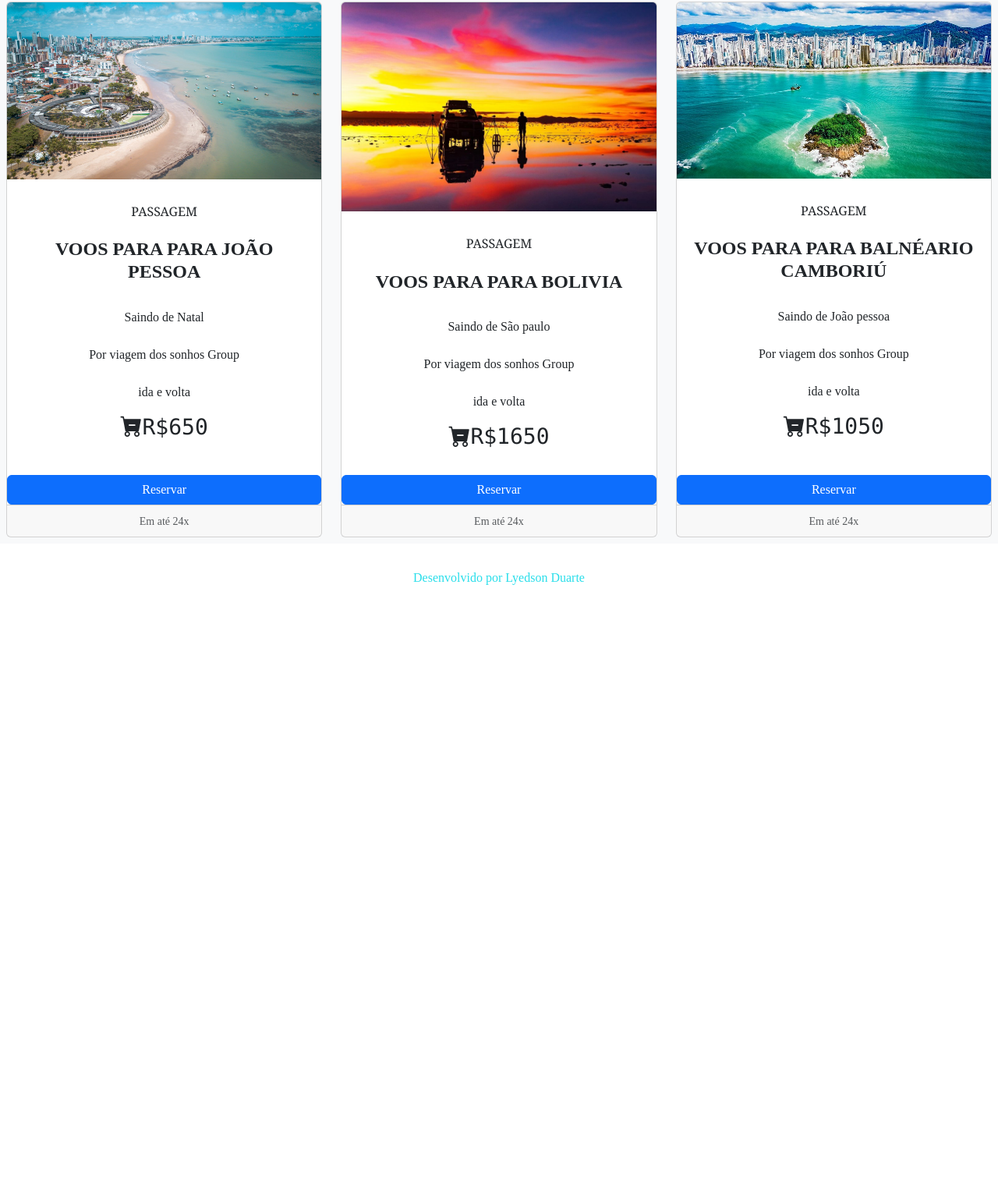
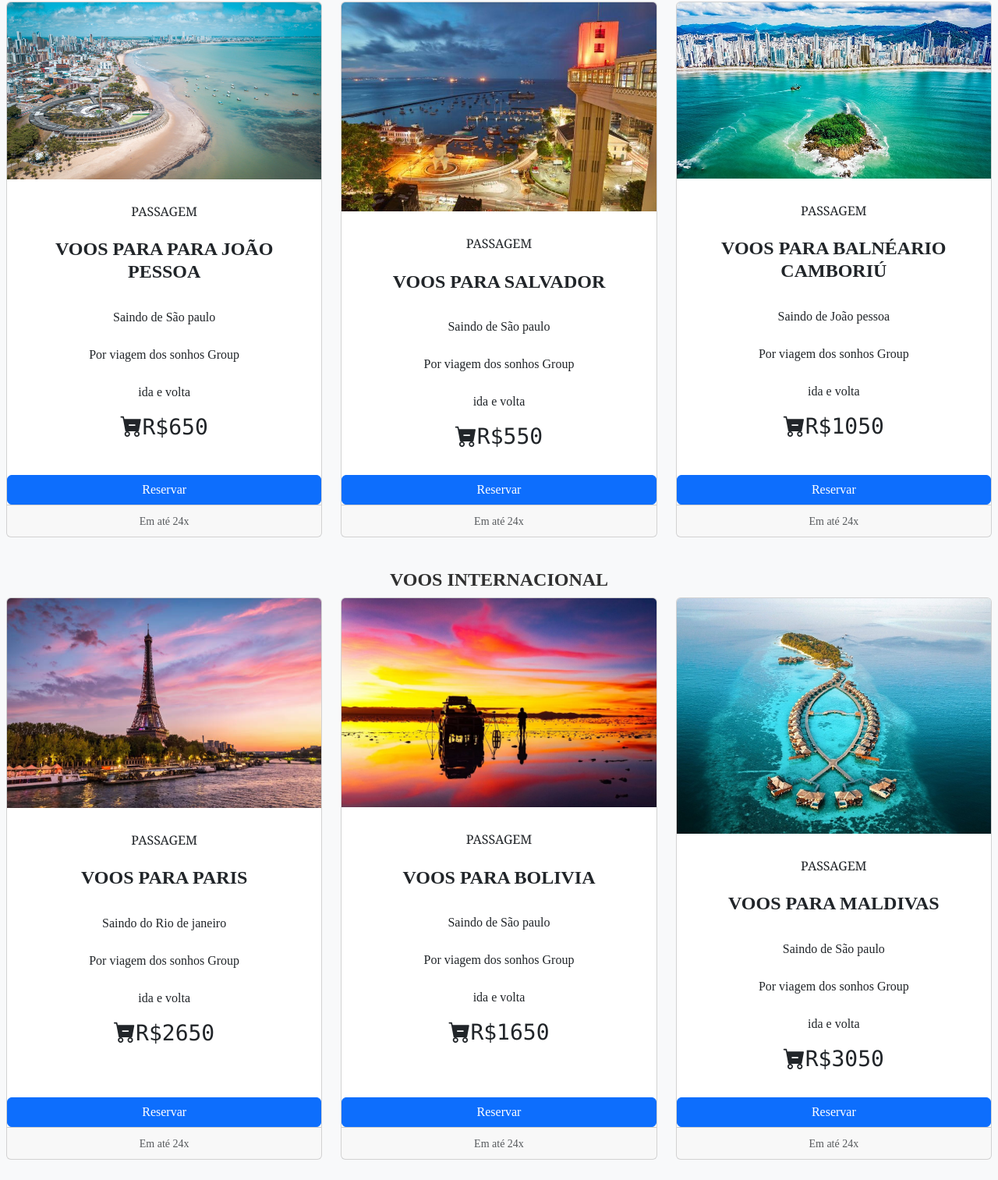
Before and after one commit to LYEDSON-1/Site-de-viagens, a plain HTML site: page index.html in a window 1280 px wide. Shown: the part 1467-2980 px from the top of the page at 78% size. Before the commit the page ends 2244 px from the top, so only its background shows below. Drawn offline with nearby package versions, Linux system fonts and the light colour scheme; a web font is replaced by a local one.

Commit message:
Alterações
Adicionado marcações de inicio e final da seção e adicionamento de novos cards.

```diff
--- a/index.html
+++ b/index.html
@@ -12,6 +12,7 @@
 <body>
     <header class="container-fluid p-2
      text-center">
+     <!--inicio da navbar-->
         <nav class="navbar navbar-expand-lg ">
             <div class="container-fluid">
               <a class="navbar-brand" href="#">Viagem dos sonhos</a>
@@ -38,8 +39,10 @@
               </div>
             </div>
           </nav>
+          <!--Final da navBar-->
         </header>
 
+        <!--Inicio do carusel-->
           <div id="carouselExampleFade" class="carousel slide carousel-fade">
             <div class="carousel-inner">
               <div class="carousel-item active">
@@ -70,8 +73,9 @@
               <span class="visually-hidden">Next</span>
             </button>
           </div>
+    <!--final do carousel-->
 
-
+    <!--inicio dos pacotes-->
     <section class="container-fluid bg-light  text-center p-2">
         <h2 id="pacotes"> nossos pacotes</h2>
         <p >
@@ -156,7 +160,7 @@
                   <h2 class="card-title"> Voos para para João Pessoa</h2>
 
                   <br>
-                  <p class="card-text">Saindo de Natal <br><br>
+                  <p class="card-text">Saindo de São paulo <br><br>
                     Por viagem dos sonhos Group <br><br>
                      ida e volta
                     <h3 class="bi-cart-dash-fill font-monospace ">R$650</h3>
@@ -172,17 +176,17 @@
 
             <div class="col">
               <div class="card h-100">
-                <img src="imagens/deserto-de-sal-na-Bolivia.jpg" class="card-img-top" alt="Deserto de sal na Bolivia">
+                <img src="imagens/salvador-bahia.jpg" class="card-img-top" alt="Salvador">
                 <div class="card-body">
                   <h5 class="card-body">PASSAGEM</h5>
 
-                  <h2 class="card-title"> Voos para para Bolivia</h2>
+                  <h2 class="card-title"> Voos para Salvador</h2>
 
                   <br>
                   <p class="card-text">Saindo de São paulo <br><br>
                     Por viagem dos sonhos Group <br><br>
                      ida e volta
-                    <h3 class="bi-cart-dash-fill font-monospace ">R$1650</h3>
+                    <h3 class="bi-cart-dash-fill font-monospace ">R$550</h3>
                   </p>
                 </div>
                 <a href="sd" class="btn btn-primary" data-bs-toggle="modal" data-bs-target="#exampleModal">Reservar</a>
@@ -199,7 +203,7 @@
                 <div class="card-body">
                   <h5 class="card-body">PASSAGEM</h5>
 
-                  <h2 class="card-title"> Voos para para Balnéario Camboriú </h2>
+                  <h2 class="card-title"> Voos para Balnéario Camboriú </h2>
 
                   <br>
                   <p class="card-text">Saindo de João pessoa <br><br>
@@ -215,8 +219,85 @@
               </div>
             </div>
           </div>
+          <br>
+    </section>
 
+    <section  class="container-fluid bg-light  text-center p-2">
+      <h2>Voos internacional</h2>
+
+      <div class="row row-cols-1 row-cols-md-3 g-4">
+        <div class="col">
+          <div class="card h-100">
+            <img src="imagens/Paris.jpg" class="card-img-top" alt="Paris">
+            <div class="card-body">
+              <h5 class="card-body">PASSAGEM</h5>
+
+              <h2 class="card-title"> Voos para Paris</h2>
+
+              <br>
+              <p class="card-text">Saindo do Rio de janeiro <br><br>
+                Por viagem dos sonhos Group <br><br>
+                 ida e volta
+                <h3 class="bi-cart-dash-fill font-monospace ">R$2650</h3>
+              </p>
+            </div>
+            <a href="sd" class="btn btn-primary" data-bs-toggle="modal" data-bs-target="#exampleModal">Reservar</a>
+            <div class="card-footer">
+              <small class="text-body-secondary">Em até 24x</small>
+            </div>
+          </div>
+        </div>
+
+
+        <div class="col">
+          <div class="card h-100">
+            <img src="imagens/deserto-de-sal-na-Bolivia.jpg" class="card-img-top" alt="Deserto de sal na Bolivia">
+            <div class="card-body">
+              <h5 class="card-body">PASSAGEM</h5>
+
+              <h2 class="card-title"> Voos para Bolivia</h2>
+
+              <br>
+              <p class="card-text">Saindo de São paulo <br><br>
+                Por viagem dos sonhos Group <br><br>
+                 ida e volta
+                <h3 class="bi-cart-dash-fill font-monospace ">R$1650</h3>
+              </p>
+            </div>
+            <a href="sd" class="btn btn-primary" data-bs-toggle="modal" data-bs-target="#exampleModal">Reservar</a>
+            <div class="card-footer">
+              <small class="text-body-secondary">Em até 24x</small>
+            </div>
+          </div>
+        </div>
+
+
+        <div class="col">
+          <div class="card h-100">
+            <img src="imagens/Maldivas.jpg" class="card-img-top" alt="Maldivas">
+            <div class="card-body">
+              <h5 class="card-body">PASSAGEM</h5>
+
+              <h2 class="card-title"> Voos para Maldivas </h2>
+
+              <br>
+              <p class="card-text">Saindo de São paulo <br><br>
+                Por viagem dos sonhos Group <br><br>
+                 ida e volta
+                <h3 class="bi-cart-dash-fill font-monospace ">R$3050</h3>
+              </p>
+            </div>
+            <a href="sd" class="btn btn-primary" data-bs-toggle="modal" data-bs-target="#exampleModal">Reservar</a>
+            <div class="card-footer">
+              <small class="text-body-secondary">Em até 24x</small>
+            </div>
+          </div>
+        </div>
+      </div>
+      <br>
     </section>
+
+  <!--Final da seção pacotes-->
 
 
    <br>
```
Also changed, not shown: imagens/Maldivas.jpg (added), imagens/Paris.jpg (added), imagens/salvador-bahia.jpg (added).
